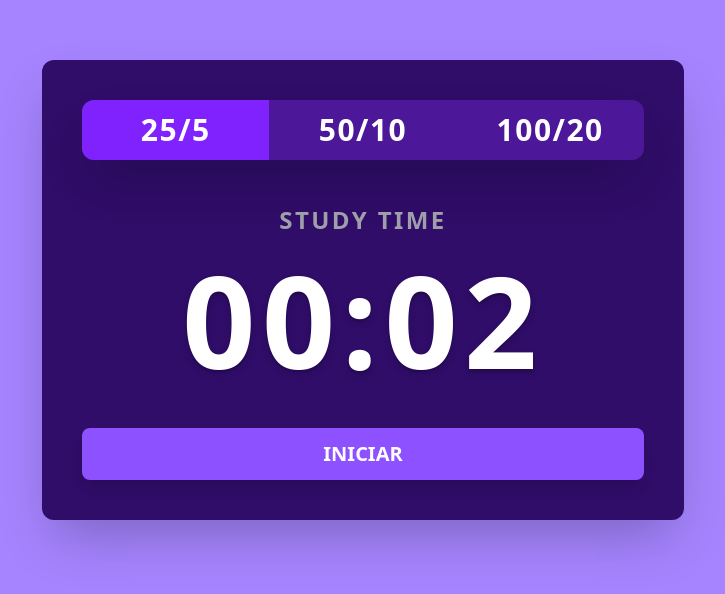
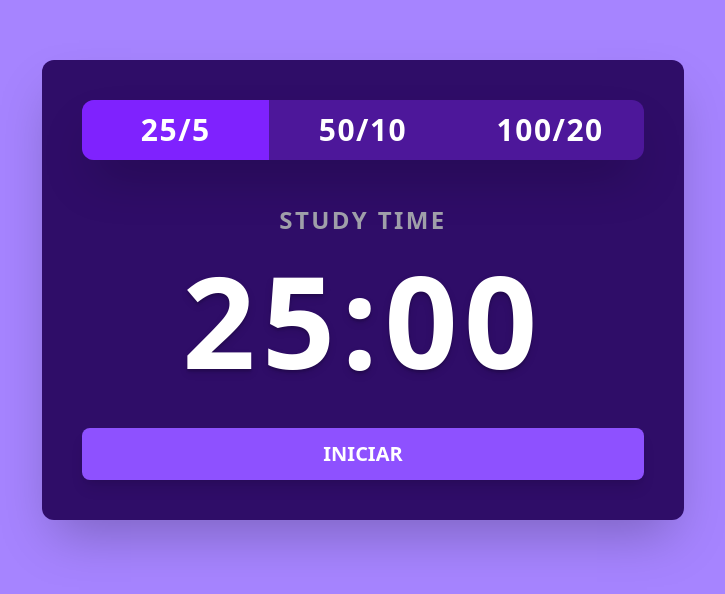
Before and after one commit to willUlisses/PomoForHer, a React (Vite) app in the folder Pomo-for-her/: page / in a window 1280 px wide. Shown: the part 110-704 px from the top of the page, without its empty margins (277-1002 px from the left). Built offline with nearby package versions, Linux system fonts and the light colour scheme.

Commit message:
Fix: changed options text

```diff
--- a/Pomo-for-her/src/Components/Timer.tsx
+++ b/Pomo-for-her/src/Components/Timer.tsx
@@ -21,7 +21,7 @@ function takeTimeFromOptionString(option: string, index: number): number {
 const Timer = () => {
     const [activeOption, setActiveOption] = useState<string>("25/5");
     const [durations, setDurations] = useState({work: 1500, rest: 300})
-    const [timeLeft, setTimeLeft] = useState<number>(2);
+    const [timeLeft, setTimeLeft] = useState<number>(1500);
     const [timeMode, setTimeMode] = useState<TimerMode>("WORK");
     const [isPlaying, setIsPlaying] = useState<boolean>(false);
     const [showToast, setShowToast] = useState<boolean>(false);
```
